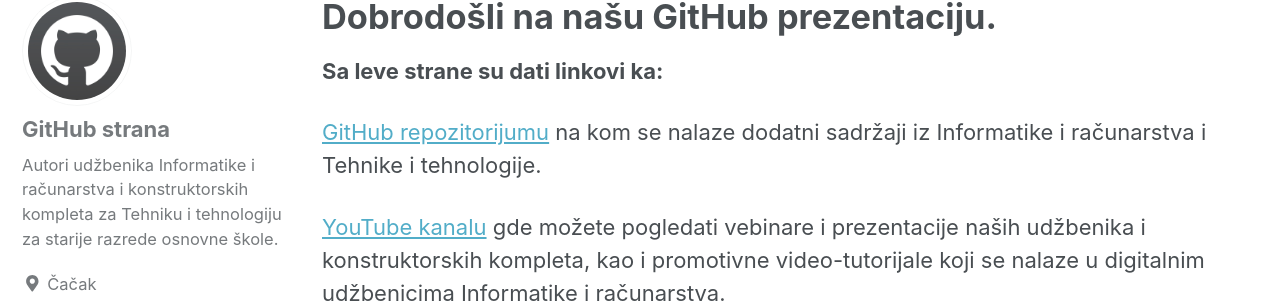
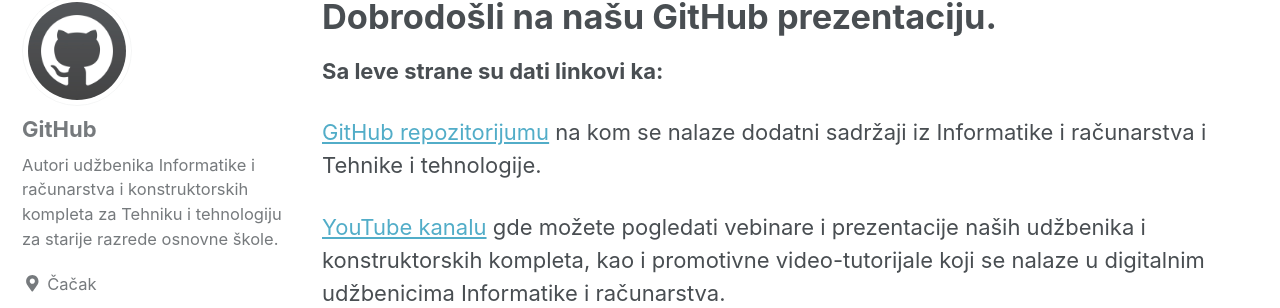
Before and after one commit to vulkanznanje/vulkanznanje.github.io, a Jekyll site: the page built from index.md, in a window 1280 px wide. Shown: the part 438-746 px from the top of the page. Built offline with Jekyll 4.4.1, drawn with Linux system fonts in a browser that asks for light colours; nearby versions of some CDN libraries.

Commit message:
Update _config.yml

```diff
--- a/_config.yml
+++ b/_config.yml
@@ -101,7 +101,7 @@ analytics:
 
 # Site Author
 author:
-  name             : "GitHub strana"
+  name             : "GitHub"
   avatar           : "/images/profile_picture.jpg" # path of avatar image, e.g. "/assets/images/bio-photo.jpg"
   bio              : "Autori udžbenika Informatike i računarstva i konstruktorskih kompleta za Tehniku i tehnologiju za starije razrede osnovne škole."
   location         : "Čačak"
```
